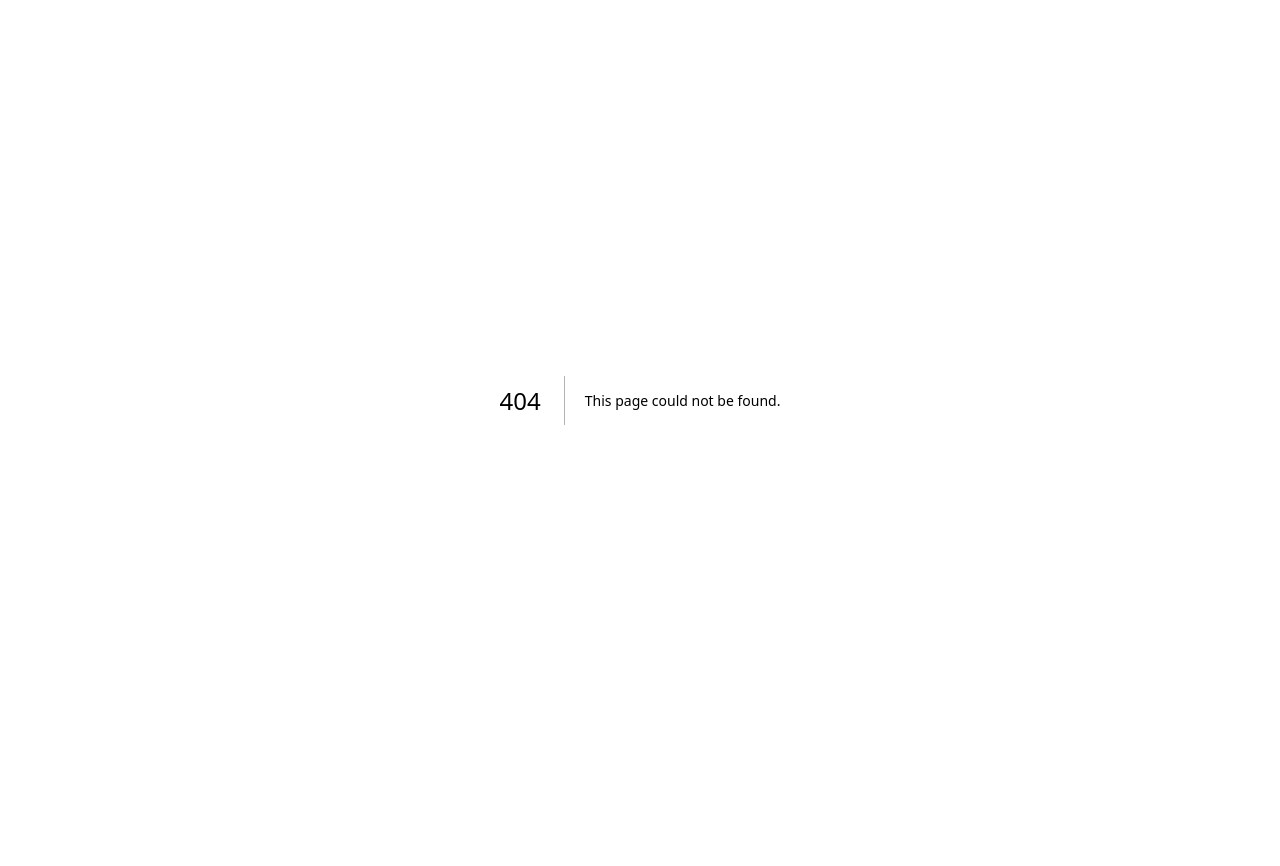
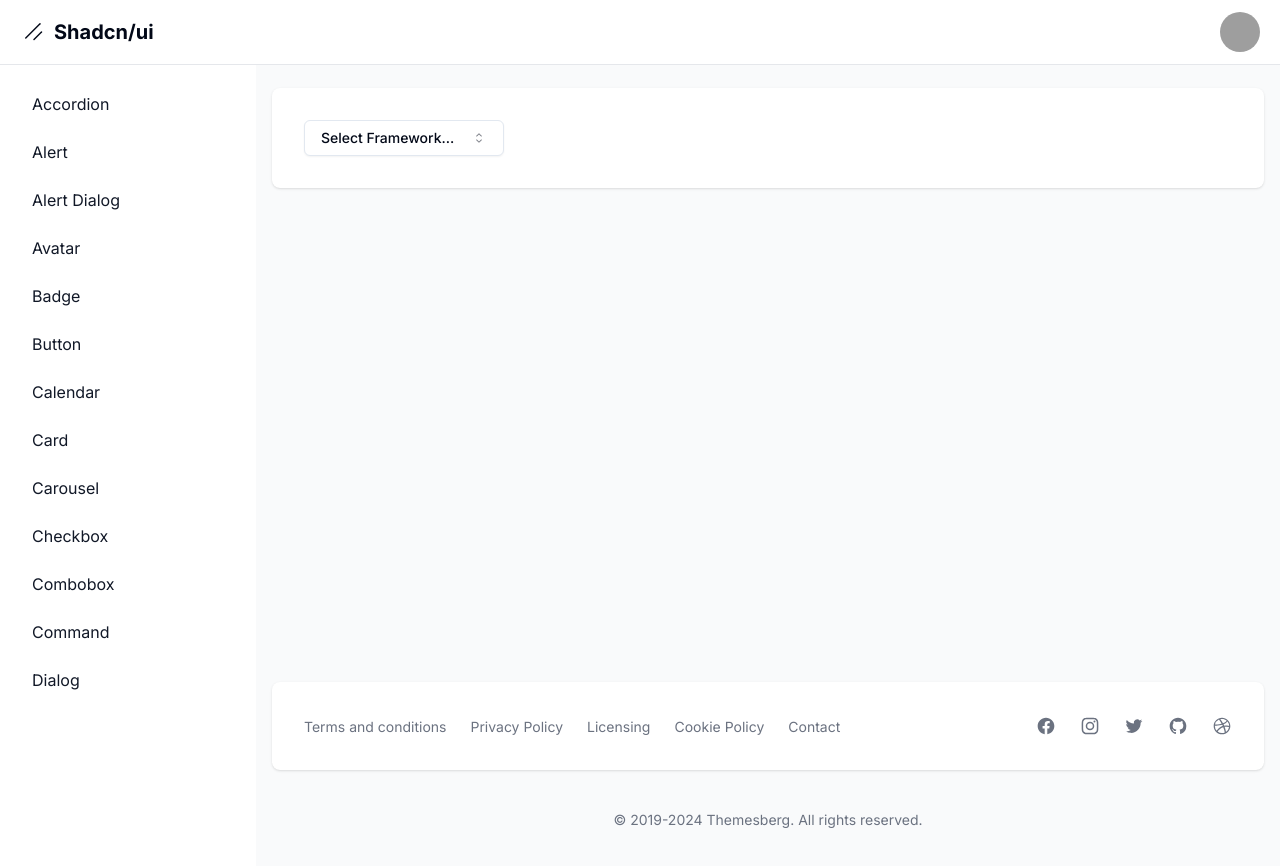
Before and after one commit to DevTalles-corp/shadcn-dashboard, a Next.js app: page /dashboard/combobox in a window 1280 px wide. Before the commit this address had no page. Shown: the top 866 px of the page. Before the commit the page ends 800 px from the top, so only its background shows below. Built offline with nearby package versions, Linux system fonts and the light colour scheme; grey boxes are pictures that could not be loaded.

Commit message:
Combobox parcial

```diff
--- a/package.json
+++ b/package.json
@@ -16,6 +16,7 @@
     "@radix-ui/react-dialog": "^1.0.5",
     "@radix-ui/react-icons": "^1.3.0",
     "@radix-ui/react-label": "^2.0.2",
+    "@radix-ui/react-popover": "^1.0.7",
     "@radix-ui/react-slot": "^1.0.2",
     "class-variance-authority": "^0.7.0",
     "clsx": "^2.1.1",
--- /dev/null
+++ b/src/app/dashboard/combobox/page.tsx
@@ -0,0 +1,94 @@
+"use client";
+
+import { useState } from "react";
+
+import { CaretSortIcon, CheckIcon } from "@radix-ui/react-icons";
+
+import { cn } from "@/lib/utils";
+import { Button } from "@/components/ui/button";
+import {
+  Command,
+  CommandEmpty,
+  CommandGroup,
+  CommandInput,
+  CommandItem,
+} from "@/components/ui/command";
+import {
+  Popover,
+  PopoverContent,
+  PopoverTrigger,
+} from "@/components/ui/popover";
+
+const frameworks = [
+  {
+    value: "next.js",
+    label: "Next.js",
+  },
+  {
+    value: "sveltekit",
+    label: "SvelteKit",
+  },
+  {
+    value: "nuxt.js",
+    label: "Nuxt.js",
+  },
+  {
+    value: "remix",
+    label: "Remix",
+  },
+  {
+    value: "astro",
+    label: "Astro",
+  },
+];
+
+export default function Page() {
+  const [open, setOpen] = useState(false);
+  const [value, setValue] = useState("");
+
+  return (
+    <div>
+      <Popover open={open} onOpenChange={setOpen}>
+        <PopoverTrigger asChild>
+          <Button
+            variant="outline"
+            role="combobox"
+            aria-expanded={open}
+            className="w-[200px] justify-between"
+          >
+            {value
+              ? frameworks.find((framework) => framework.value === value)?.label
+              : "Select framework..."}
+            <CaretSortIcon className="ml-2 h-4 w-4 shrink-0 opacity-50" />
+          </Button>
+        </PopoverTrigger>
+        <PopoverContent className="w-[200px] p-0">
+          <Command>
+            <CommandInput placeholder="Search framework..." className="h-9" />
+            <CommandEmpty>No framework found.</CommandEmpty>
+            <CommandGroup>
+              {frameworks.map((framework) => (
+                <CommandItem
+                  key={framework.value}
+                  value={framework.value}
+                  onSelect={(currentValue) => {
+                    setValue(currentValue === value ? "" : currentValue);
+                    setOpen(false);
+                  }}
+                >
+                  {framework.label}
+                  <CheckIcon
+                    className={cn(
+                      "ml-auto h-4 w-4",
+                      value === framework.value ? "opacity-100" : "opacity-0"
+                    )}
+                  />
+                </CommandItem>
+              ))}
+            </CommandGroup>
+          </Command>
+        </PopoverContent>
+      </Popover>
+    </div>
+  );
+}
--- a/src/app/dashboard/layout.tsx
+++ b/src/app/dashboard/layout.tsx
@@ -17,6 +17,7 @@
   { name: "carousel", href: "carousel" },
   { name: "checkbox", href: "checkbox" },
   { name: "command", href: "command" },
+  { name: "combobox", href: "combobox" },
 ].sort((a, b) => a.name.localeCompare(b.name));
 
 export default function DashboardLayout({
--- /dev/null
+++ b/src/components/ui/popover.tsx
@@ -0,0 +1,33 @@
+"use client"
+
+import * as React from "react"
+import * as PopoverPrimitive from "@radix-ui/react-popover"
+
+import { cn } from "@/lib/utils"
+
+const Popover = PopoverPrimitive.Root
+
+const PopoverTrigger = PopoverPrimitive.Trigger
+
+const PopoverAnchor = PopoverPrimitive.Anchor
+
+const PopoverContent = React.forwardRef<
+  React.ElementRef<typeof PopoverPrimitive.Content>,
+  React.ComponentPropsWithoutRef<typeof PopoverPrimitive.Content>
+>(({ className, align = "center", sideOffset = 4, ...props }, ref) => (
+  <PopoverPrimitive.Portal>
+    <PopoverPrimitive.Content
+      ref={ref}
+      align={align}
+      sideOffset={sideOffset}
+      className={cn(
+        "z-50 w-72 rounded-md border bg-popover p-4 text-popover-foreground shadow-md outline-none data-[state=open]:animate-in data-[state=closed]:animate-out data-[state=closed]:fade-out-0 data-[state=open]:fade-in-0 data-[state=closed]:zoom-out-95 data-[state=open]:zoom-in-95 data-[side=bottom]:slide-in-from-top-2 data-[side=left]:slide-in-from-right-2 data-[side=right]:slide-in-from-left-2 data-[side=top]:slide-in-from-bottom-2",
+        className
+      )}
+      {...props}
+    />
+  </PopoverPrimitive.Portal>
+))
+PopoverContent.displayName = PopoverPrimitive.Content.displayName
+
+export { Popover, PopoverTrigger, PopoverContent, PopoverAnchor }
```
Also changed, not shown: 1 other file (tests, documents, lock files or other folders).
